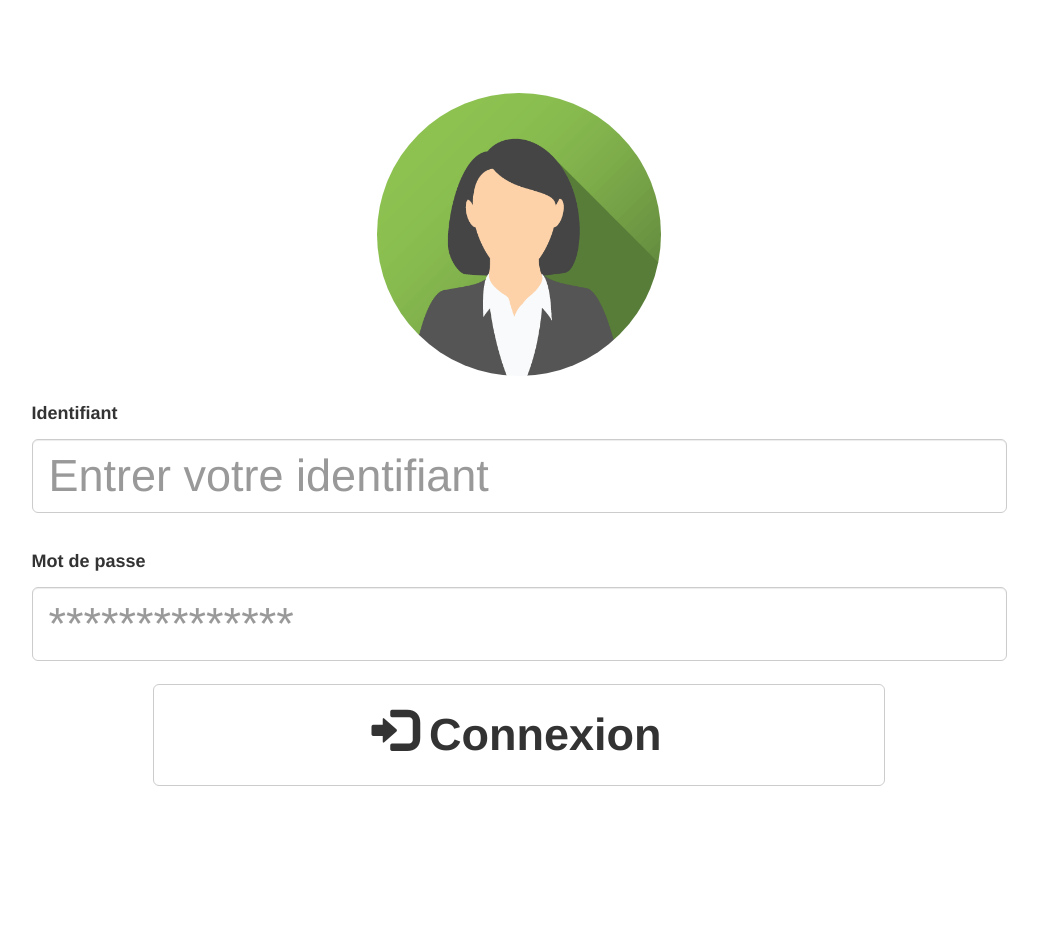
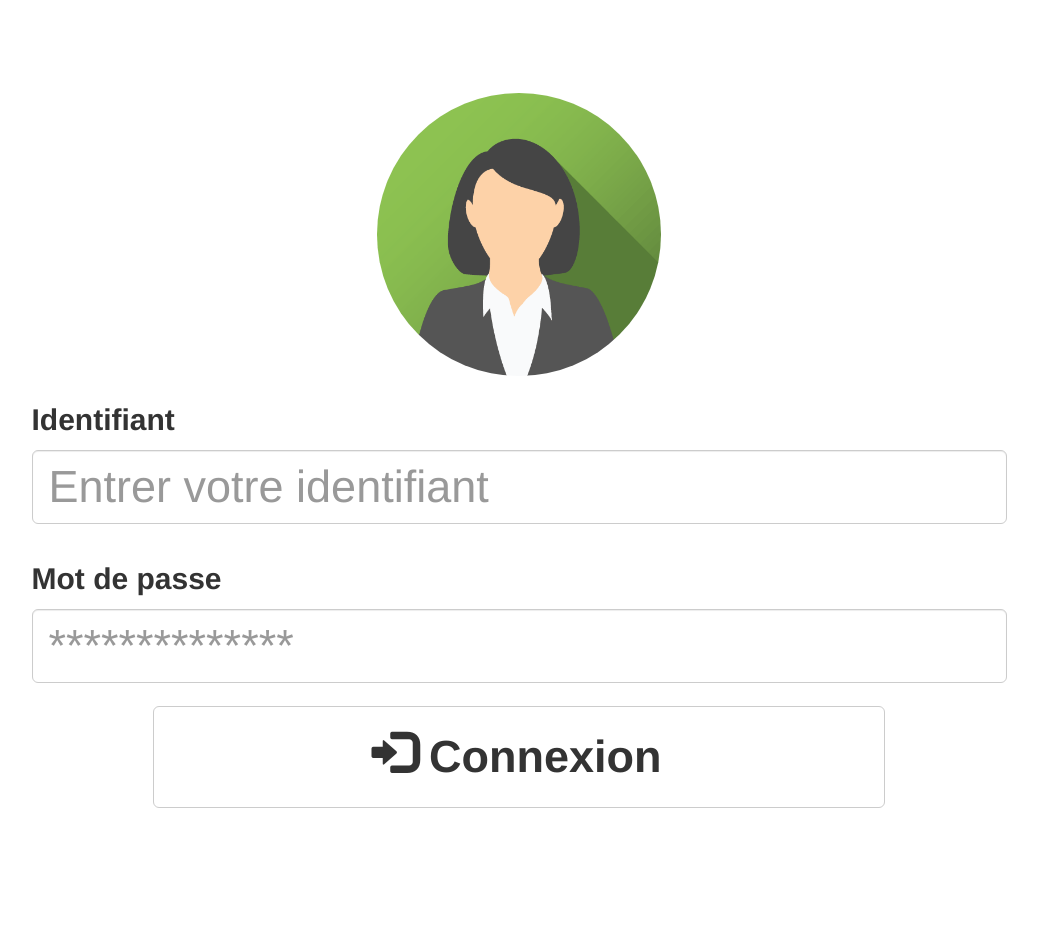
Before and after one commit to Maraaghib/projetTechnologique, a PHP site: page /view/signin.php in a window 1280 px wide. Shown: the part 325-1258 px from the top of the page, without its empty margins (121-1159 px from the left). Before the commit the page ends 1111 px from the top, so only its background shows below. Run offline with PHP 8.4, Linux system fonts and the light colour scheme.

Commit message:
Id pour les lalabel

```diff
--- a/view/signin.php
+++ b/view/signin.php
@@ -40,11 +40,11 @@
                             <img src="img/avatars/img_avatar1.png" class="avatar" alt="Avatar">
                         </div>
                         <div class="form-group form-group-lg">
-                            <label for="" class="control-label label-lg">Identifiant</label>
+                            <label id="label-lg" for="" class="control-label label-lg">Identifiant</label>
                             <input type="text" class="form-control" id="login" name="prenom" placeholder="Entrer votre identifiant" required>
                         </div>
                         <div class="form-group form-group-lg">
-                            <label for="" class="control-label control-label-lg">Mot de passe</label>
+                            <label id="label-lg" for="" class="control-label control-label-lg">Mot de passe</label>
                             <input type="password" class="form-control" id="password" name="password" value="" placeholder="**************" required>
                         </div>
                         <div class="form-group form-group-lg">
```
